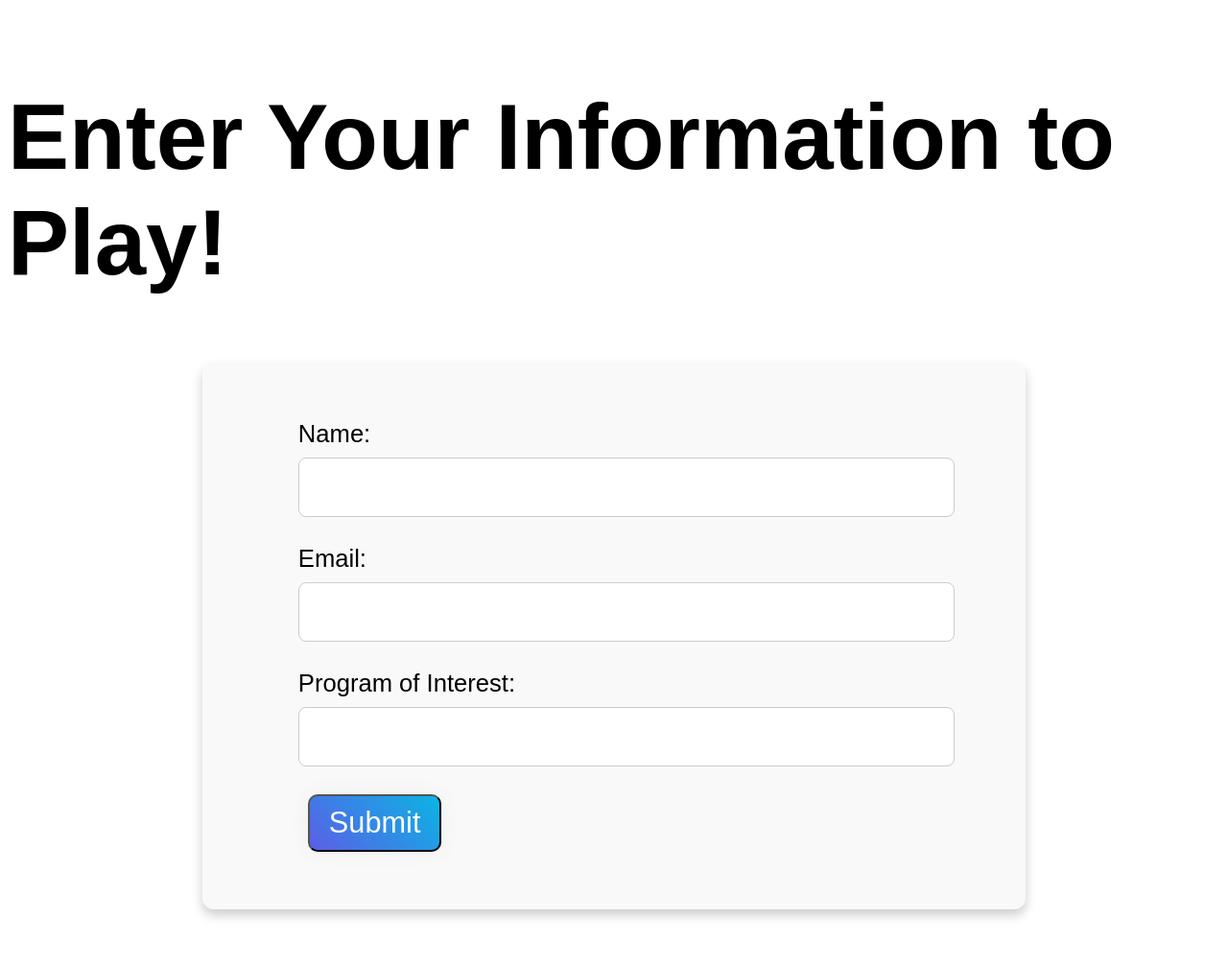
After one commit to Deryaus/fleming-kiosk-website, a Flask app: template templates/Info_collection.html in a window 1280 px wide. The commit adds this page. Shown: the whole page at 96% size. Run offline with Flask 3, Linux system fonts and the light colour scheme; the template is opened without the code that fills it, so the values that code supplies are empty.

Commit message:
Info collection outline
Still need a way to integrate with the rest of the system.

```diff
--- a/main.py
+++ b/main.py
@@ -9,11 +9,12 @@ Parameters:
  None
 """
 
-from flask import Flask, render_template, jsonify, request
+from flask import Flask, render_template, jsonify, request, redirect
 from geminiQuery import gemini_query_response_tts, query_gemini_model
 from events import get_all_events
 from text_to_speech import play_edge_tts
 from apscheduler.schedulers.background import BackgroundScheduler
+import csv
 
 
 app = Flask(__name__)
@@ -116,5 +117,20 @@ def quiz_tts():
         print(f"Quiz TTS Error: {e}")
         return jsonify({'error': str(e), 'status': 'error'}), 500
 
+# TODO: Reconsider implementation
+# Handle form submission
+@app.route('/submit', methods=['POST'])
+def submit():
+    name = request.form['name']
+    email = request.form['email']
+    program = request.form['program']
+
+    # Save to CSV file
+    with open('user_data.csv', 'a', newline='') as file:
+        writer = csv.writer(file)
+        writer.writerow([name, email, program])
+
+    return redirect('/thank-you') #rethink how to do this part
+
 if __name__ == '__main__':
     app.run(debug=True)
--- /dev/null
+++ b/static/css/styles_form.css
@@ -0,0 +1,71 @@
+:root {
+    /* pipeline color scheme */
+    --color-text: #5c5ee7;
+    --color-link: #0ab5e4;
+    --color-link-hover: #fff;
+    --color-title: #0ab5e4;
+}
+
+body {
+    display: flex; /* Use flexbox layout */
+    flex-direction: column; /* Arrange children in a column */
+    align-items: center; /* Center children horizontally */
+    font-family: Arial, sans-serif; /* Set font family */
+}
+
+form {
+    max-width: 1280px; /* Increase width */
+    margin: 50px auto;
+    padding: 60px 100px; /* Increase padding for a bigger feel */
+    font-size: 1.6em; /* Make text inside the form larger */
+    background: #f9f9f9;
+    border-radius: 12px;
+    box-shadow: 0 6px 12px rgba(0, 0, 0, 0.2);
+    font-family: Arial, sans-serif;
+}
+
+/* Make input fields and labels bigger */
+input, select, textarea {
+    width: 100%;
+    padding: 12px;
+    font-size: 1.2em; /* Increase text size */
+    margin-top: 10px;
+    border-radius: 8px;
+    border: 1px solid #ccc;
+}
+
+/* Make submit button bigger */
+/* Style for buttons */
+button {
+    display: inline-block; /* Inline-block display */
+    padding: 10px 20px;
+    font-size: 1.2em;
+    color: #fff;
+    background: linear-gradient(45deg, var(--color-text), var(--color-link));
+    box-shadow: 0 0 20px #eee;
+    border-radius: 10px;
+    text-decoration: none; /* No text decoration */
+    cursor: pointer; /* Pointer cursor on hover */
+    margin: 0 10px; /* Margin on left and right */
+    transition: all 0.3s ease;
+}
+
+
+/* Style for button hover state */
+button:hover {
+    background: linear-gradient(45deg, var(--color-link), var(--color-link-hover));
+    transform: scale(1.05);
+    box-shadow: 0 0 15px rgba(10, 181, 228, 0.3);
+    text-decoration: none;
+}
+
+
+/* Increase spacing between form elements */
+.form-group {
+    margin-bottom: 20px;
+}
+
+h2 {
+    font-size: 6em;
+    margin-bottom: 20px;
+}
--- /dev/null
+++ b/templates/Info_collection.html
@@ -0,0 +1,24 @@
+<!DOCTYPE html>
+<html lang="en">
+<head>
+    <meta charset="UTF-8">
+    <meta name="viewport" content="width=device-width, initial-scale=1.0">
+    <title>Information Form</title>
+    <link rel="stylesheet" href="{{ url_for('static', filename='css/styles_form.css') }}">
+</head>
+<body>
+    <h2>Enter Your Information to Play!</h2>
+    <form class="button-container" action="/submit" method="post">
+        <label for="name">Name:</label>
+        <input type="text" id="name" name="name" required><br><br>
+
+        <label for="email">Email:</label>
+        <input type="email" id="email" name="email" required><br><br>
+
+        <label for="program">Program of Interest:</label>
+        <input type="text" id="program" name="program" required><br><br>
+
+        <button type="submit">Submit</button>
+    </form>
+</body>
+</html>
```
Also changed, not shown: templates/event_div.html (+4 -54 lines), static/css/styles_home.css (line endings or trailing spaces), 1 other file.
